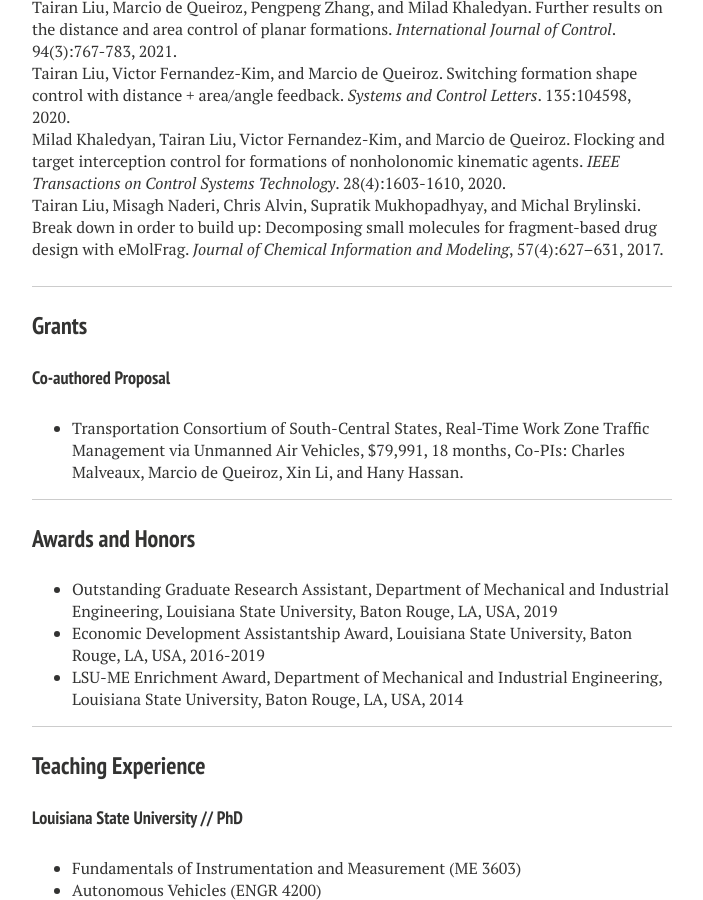
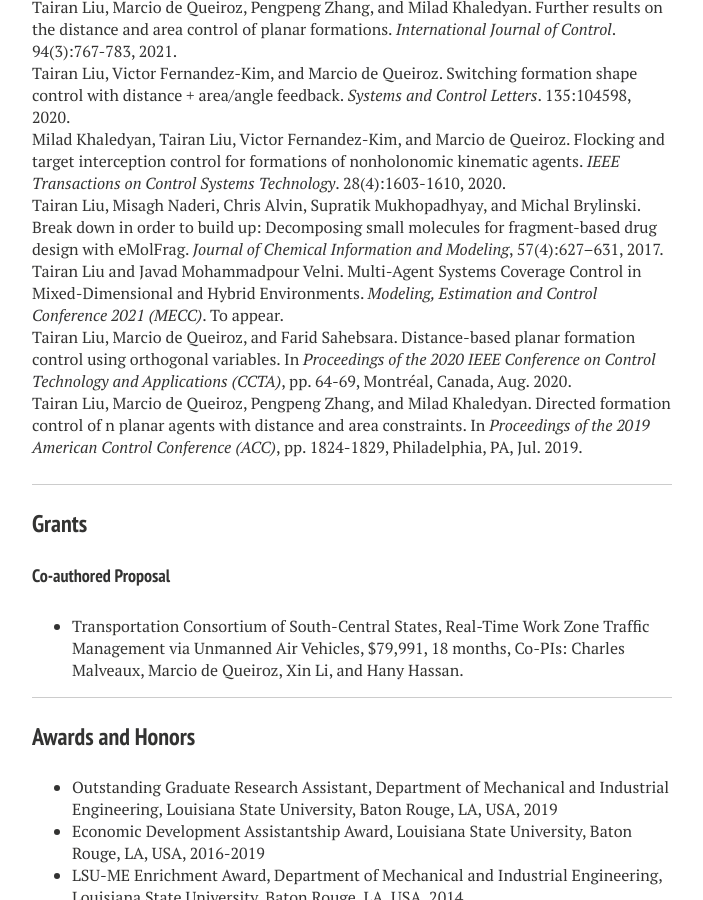
Before and after one commit to liutairan/liutairan.github.io, a Jekyll site: the page built from cv.md, in a window 1280 px wide and 900 px high, scrolled down 1677 px. Shown: the whole window, without its empty margins (288-991 px from the left). Built offline with Jekyll 4.4.1, drawn with Linux system fonts in a browser that asks for light colours; nearby versions of some CDN libraries.

Commit message:
Update cv.md

```diff
--- a/cv.md
+++ b/cv.md
@@ -77,6 +77,12 @@ Tairan Liu, Victor Fernandez-Kim, and Marcio de Queiroz. Switching formation sha
 Milad Khaledyan, Tairan Liu, Victor Fernandez-Kim, and Marcio de Queiroz. Flocking and target interception control for formations of nonholonomic kinematic agents. *IEEE Transactions on Control Systems Technology*. 28(4):1603-1610, 2020.
 
 Tairan Liu, Misagh Naderi, Chris Alvin, Supratik Mukhopadhyay, and Michal Brylinski. Break down in order to build up: Decomposing small molecules for fragment-based drug design with eMolFrag. *Journal of Chemical Information and Modeling*, 57(4):627–631, 2017.
+
+Tairan Liu and Javad Mohammadpour Velni. Multi-Agent Systems Coverage Control in Mixed-Dimensional and Hybrid Environments. *Modeling, Estimation and Control Conference 2021 (MECC)*. To appear.
+
+Tairan Liu, Marcio de Queiroz, and Farid Sahebsara. Distance-based planar formation control using orthogonal variables. In *Proceedings of the 2020 IEEE Conference on Control Technology and Applications (CCTA)*, pp. 64-69, Montréal, Canada, Aug. 2020.
+
+Tairan Liu, Marcio de Queiroz, Pengpeng Zhang, and Milad Khaledyan. Directed formation control of n planar agents with distance and area constraints. In *Proceedings of the 2019 American Control Conference (ACC)*, pp. 1824-1829, Philadelphia, PA, Jul. 2019.
 
 ***
 
```
